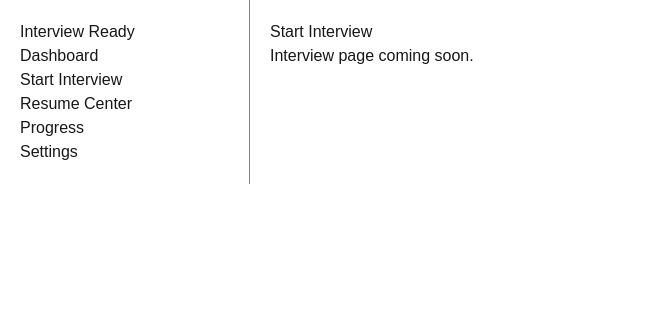
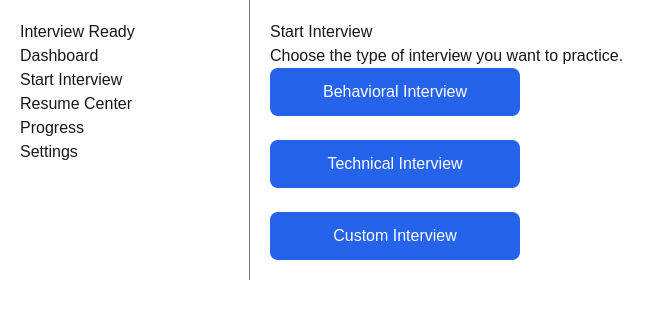
Before and after one commit to RaeRen0306/Interview-Ready, a Next.js app: page /dashboard/interview in a window 1280 px wide. Shown: the top 318 px of the page, without its empty margins (0-664 px from the left). Built offline with nearby package versions, Linux system fonts and the light colour scheme.

Commit message:
Styled interview selection buttons

```diff
--- a/app/dashboard/interview/page.tsx
+++ b/app/dashboard/interview/page.tsx
@@ -1,8 +1,57 @@
 export default function Interview() {
   return (
-    <main>
+    <div>
       <h1>Start Interview</h1>
-      <p>Interview page coming soon.</p>
-    </main>
+
+      <p>Choose the type of interview you want to practice.</p>
+
+      <button
+        style={{
+          padding: "12px 20px",
+          width: "250px",
+          backgroundColor: "#2563eb",
+          color: "white",
+          border: "none",
+          borderRadius: "8px",
+          cursor: "pointer",
+        }}
+      >
+        Behavioral Interview
+      </button>
+
+      <br />
+      <br />
+
+      <button
+        style={{
+          padding: "12px 20px",
+          width: "250px",
+          backgroundColor: "#2563eb",
+          color: "white",
+          border: "none",
+          borderRadius: "8px",
+          cursor: "pointer",
+        }}
+      >
+        Technical Interview
+      </button>
+
+      <br />
+      <br />
+
+      <button
+        style={{
+          padding: "12px 20px",
+          width: "250px",
+          backgroundColor: "#2563eb",
+          color: "white",
+          border: "none",
+          borderRadius: "8px",
+          cursor: "pointer",
+        }}
+      >
+        Custom Interview
+      </button>
+    </div>
   );
-};
+}
```
